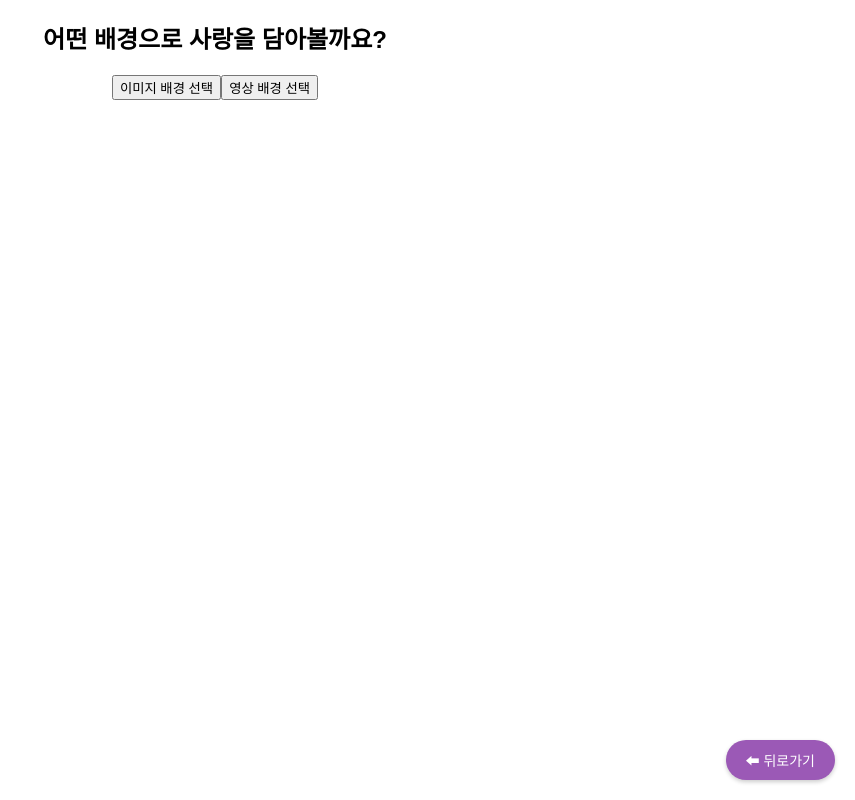
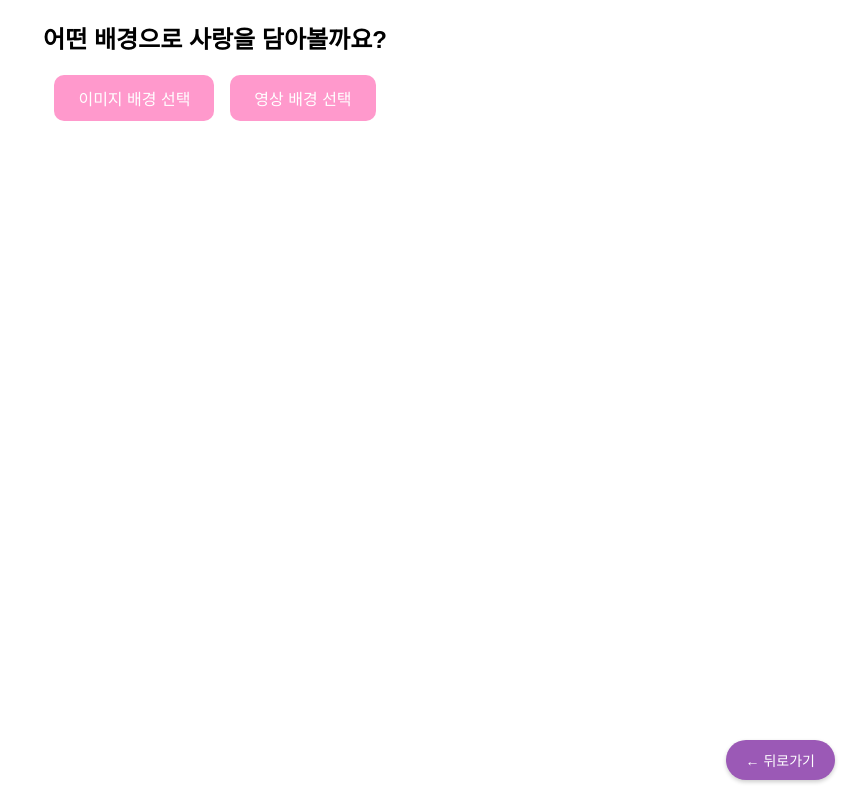
Before and after one commit to xeon-243859/ppongtok-app, a React (Vite) app: page /style/select in a window 1280 px wide. Shown: the whole page, without its empty margins (425-1280 px from the left). Built offline with nearby package versions, Linux system fonts and the light colour scheme.

Commit message:
Fix: Restore StyleSelectPage layout and fix button position

```diff
--- a/src/pages/StyleSelectPage.css
+++ b/src/pages/StyleSelectPage.css
@@ -1,52 +1,64 @@
-.style-container {
+/* src/styles/StyleSelectPage.css */
+
+.style-select-container {
   display: flex;
   flex-direction: column;
   align-items: center;
   justify-content: center;
-  min-height: 100vh;
-  background-color: #fffafc;
+  height: 100vh;
+  text-align: center;
   padding: 20px;
-  box-sizing: border-box;
-  font-family: 'Pretendard', sans-serif;
 }
 
-.style-title {
-  font-size: 1.5rem;
-  font-weight: 600;
-  color: #e91e63;
-  margin-bottom: 40px;
-  text-align: center;
-  min-height: 2.5em; /* 타자 효과 영역 확보 */
+.typing-effect {
+  font-size: 24px;
+  font-weight: bold;
+  margin-bottom: 30px;
+  animation: typing 2s steps(40, end);
+  white-space: nowrap;
+  overflow: hidden;
+  border-right: 2px solid;
 }
 
-.style-buttons {
-  display: flex;
-  flex-direction: column;
-  gap: 20px;
-  align-items: center;
-  width: 100%;
+@keyframes typing {
+  from { width: 0 }
+  to { width: 100% }
 }
 
-.style-button {
-  padding: 16px 28px;
-  font-size: 1rem;
-  border: none;
-  border-radius: 12px;
-  background-color: #f06292;
-  color: white;
-  cursor: pointer;
-  transition: background-color 0.3s ease;
-  width: 220px;
-  max-width: 80%;
+.button-group {
+  display: flex;
+  gap: 20px;
+  margin-bottom: 20px;
 }
 
-.style-button:hover {
-  background-color: #ec407a;
+.select-button {
+  padding: 12px 20px;
+  font-size: 16px;
+  cursor: pointer;
+  border: 2px solid #ccc;
+  border-radius: 8px;
+  background-color: white;
+  transition: 0.3s;
 }
 
-@media (min-width: 600px) {
-  .style-buttons {
-    flex-direction: row;
-    justify-content: center;
-  }
+.select-button:hover {
+  background-color: #f0f0f0;
 }
+
+.back-button {
+  position: absolute;
+  bottom: 30px;
+  right: 30px;
+  background-color: #a24ef7;
+  color: white;
+  border: none;
+  border-radius: 20px;
+  padding: 10px 20px;
+  font-size: 14px;
+  cursor: pointer;
+  box-shadow: 0px 4px 10px rgba(0, 0, 0, 0.1);
+}
+
+.back-button:hover {
+  background-color: #883fe3;
+}
--- a/src/pages/StyleSelectPage.jsx
+++ b/src/pages/StyleSelectPage.jsx
@@ -1,33 +1,37 @@
-// ✅ StyleSelectPage.jsx
-import React from "react";
-import { useNavigate } from "react-router-dom";
-import "../styles/StyleSelectPage.css";
+// src/pages/StyleSelectPage.jsx
+import React from 'react';
+import { useNavigate } from 'react-router-dom';
+import '../styles/StyleSelectPage.css';
 
-function StyleSelectPage() {
+const StyleSelectPage = () => {
   const navigate = useNavigate();
+
+  const handleImageSelect = () => {
+    navigate('/image/select');
+  };
+
+  const handleVideoSelect = () => {
+    navigate('/video/select');
+  };
+
+  const handleBack = () => {
+    navigate(-1);
+  };
 
   return (
     <div className="style-select-container">
-      <button className="back-button" onClick={() => navigate(-1)}>⬅ 뒤로가기</button>
-
       <h2 className="typing-effect">어떤 배경으로 사랑을 담아볼까요?</h2>
-
-      <div className="style-button-group">
-        <button
-          className="style-button"
-          onClick={() => navigate("/image/select")}
-        >
+      <div className="button-group">
+        <button className="select-button" onClick={handleImageSelect}>
           이미지 배경 선택
         </button>
-        <button
-          className="style-button"
-          onClick={() => navigate("/video/entry")}
-        >
+        <button className="select-button" onClick={handleVideoSelect}>
           영상 배경 선택
         </button>
       </div>
+      <button className="back-button" onClick={handleBack}>← 뒤로가기</button>
     </div>
   );
-}
+};
 
 export default StyleSelectPage;
```
